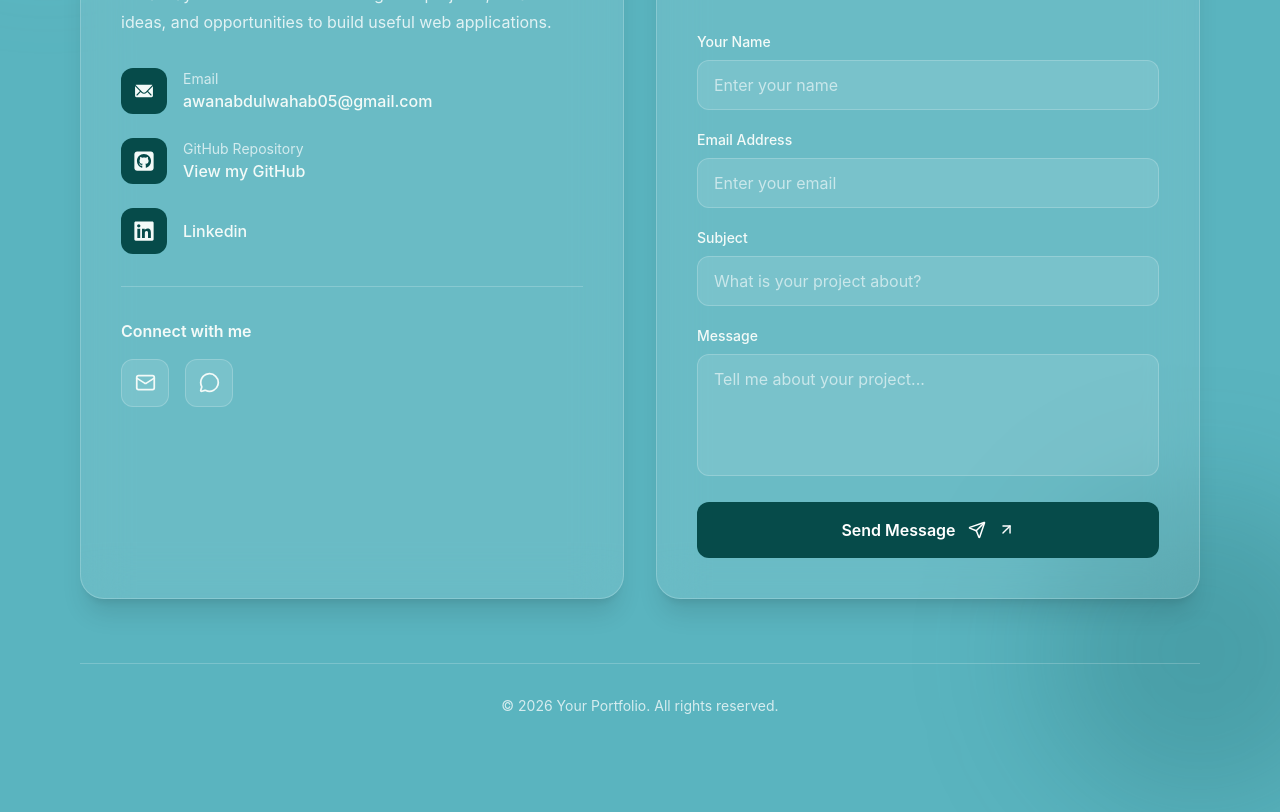
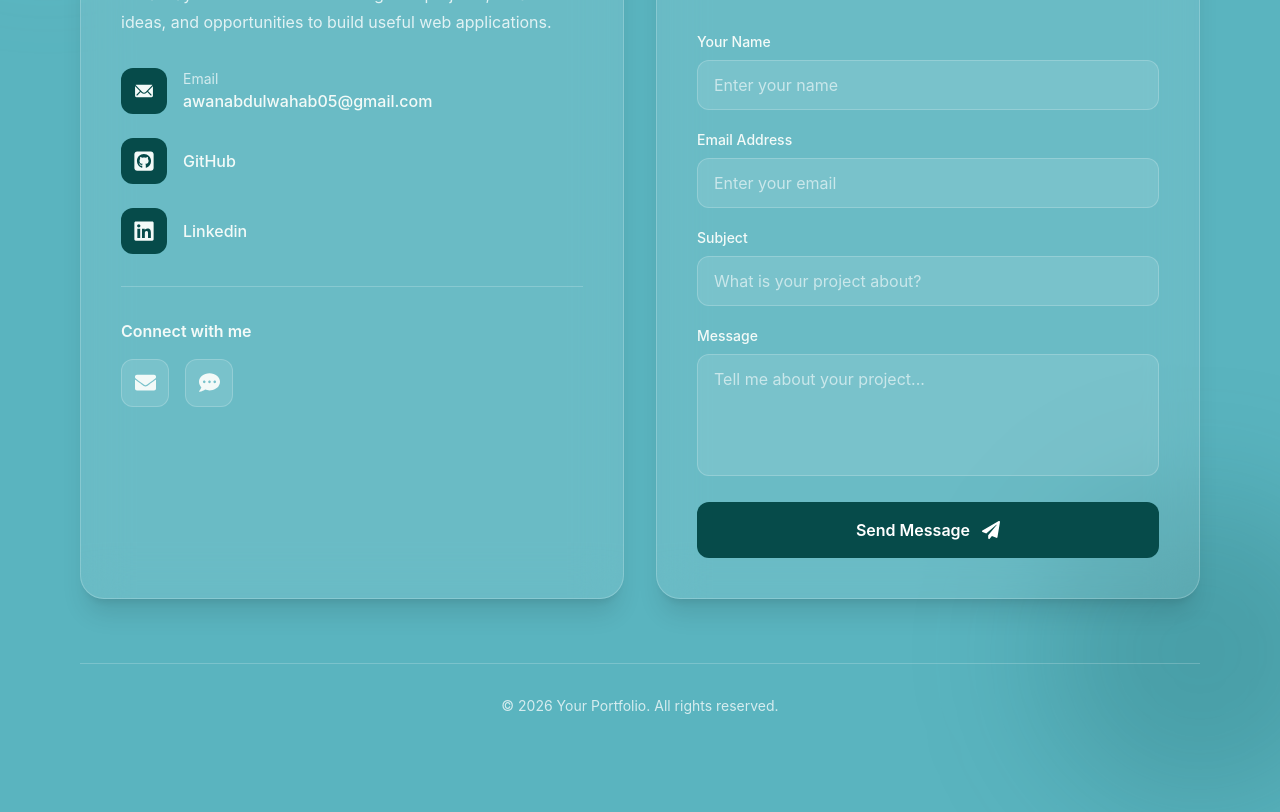
Before and after one commit to awanabdulwahab05/portfolio, a React app: page / in a window 1280 px wide. Shown: the part 4220-5032 px from the top of the page. Built offline with nearby package versions, Linux system fonts and the light colour scheme; the HTML template or start-up script is replaced by a standard one.

Commit message:
emailJS intergration

```diff
--- a/src/components/Contact.jsx
+++ b/src/components/Contact.jsx
@@ -1,21 +1,49 @@
-import React, { useState } from "react";
+
+import { useState, useRef } from "react";
 import { motion } from "motion/react";
 import {
-    Mail,
-    MapPin,
-    Send,
-    ArrowUpRight,
-    MessageCircle,
-} from "lucide-react";
-import { IoIosMail } from "react-icons/io"
-import { FaSquareGithub, FaLinkedin } from "react-icons/fa6"
+    FaEnvelope,
+    FaPaperPlane,
+    FaCommentDots,
+} from "react-icons/fa";
+import emailjs from "@emailjs/browser";
+import { IoIosMail } from "react-icons/io";
+import { FaSquareGithub, FaLinkedin as FaLinkedin6 } from "react-icons/fa6";
 
 const Contact = () => {
     const [submitted, setSubmitted] = useState(false);
+    const [isSending, setIsSending] = useState(false);
+    const [errorMessage, setErrorMessage] = useState("");
+    const form = useRef(null);
 
-    const handleSubmit = (e) => {
+    const handleSubmit = async (e) => {
         e.preventDefault();
-        setSubmitted(true);
+
+        if (!form.current || isSending) return;
+
+        setIsSending(true);
+        setErrorMessage("");
+
+        try {
+            await emailjs.sendForm(
+                import.meta.env.VITE_EMAILJS_SERVICE_ID,
+                import.meta.env.VITE_EMAILJS_TEMPLATE_ID,
+                form.current,
+                {
+                    publicKey: import.meta.env.VITE_EMAILJS_PUBLIC_KEY,
+                }
+            );
+
+            setSubmitted(true);
+            form.current.reset();
+        } catch (error) {
+            console.error("EmailJS error:", error);
+            setErrorMessage(
+                "Failed to send your message. Please try again."
+            );
+        } finally {
+            setIsSending(false);
+        }
     };
 
     return (
@@ -97,23 +125,22 @@ const Contact = () => {
                                 </div>
 
                                 <div>
-                                    <p className="text-sm text-white/70">GitHub Repository</p>
-                                    <p className="font-medium">View my GitHub</p>
+                                    {/* <p className="text-sm text-white/70">GitHub Repository</p> */}
+                                    <p className="font-medium">GitHub</p>
                                 </div>
                             </a>
 
                             <a
-                                href="https://github.com/awanabdulwahab05"
+                                href=""
                                 target="_blank"
                                 rel="noopener noreferrer"
                                 className="flex items-center gap-4 rounded-xl transition hover:bg-white/10"
                             >
                                 <div className="rounded-xl bg-[#064B4A] p-3">
-                                    <FaLinkedin size={22} />
+                                    <FaLinkedin6 size={22} />
                                 </div>
 
                                 <div>
-                                    {/* <p className="text-sm text-white/70">Linkedin</p> */}
                                     <p className="font-medium">Linkedin</p>
                                 </div>
                             </a>
@@ -125,11 +152,11 @@ const Contact = () => {
 
                         <div className="flex gap-4">
                             <a
-                                href="mailto:your.email@example.com"
+                                href="mailto:awanabdulwahab05@gmail.com"
                                 aria-label="Send me an email"
                                 className="flex h-12 w-12 items-center justify-center rounded-xl border border-white/20 bg-white/10 transition duration-300 hover:-translate-y-1 hover:bg-[#064B4A]"
                             >
-                                <Mail size={21} />
+                                <FaEnvelope size={21} />
                             </a>
 
                             <a
@@ -137,7 +164,7 @@ const Contact = () => {
                                 aria-label="Contact me"
                                 className="flex h-12 w-12 items-center justify-center rounded-xl border border-white/20 bg-white/10 transition duration-300 hover:-translate-y-1 hover:bg-[#064B4A]"
                             >
-                                <MessageCircle size={21} />
+                                <FaCommentDots size={21} />
                             </a>
                         </div>
                     </motion.div>
@@ -164,12 +191,15 @@ const Contact = () => {
                                     Thank you!
                                 </h4>
                                 <p className="mt-2 text-white/80">
-                                    Your form was submitted in the frontend demo.
-                                    No email has been sent yet.
+                                    Your message has been sent successfully.
+                                    I'll get back to you soon.
                                 </p>
 
                                 <button
-                                    onClick={() => setSubmitted(false)}
+                                    onClick={() => {
+                                        setSubmitted(false);
+                                        setErrorMessage("");
+                                    }}
                                     className="mt-5 font-semibold underline underline-offset-4 hover:text-[#064B4A]"
                                 >
                                     Send another message
@@ -177,6 +207,7 @@ const Contact = () => {
                             </div>
                         ) : (
                             <form
+                                ref={form}
                                 onSubmit={handleSubmit}
                                 className="mt-8 space-y-5"
                             >
@@ -189,7 +220,7 @@ const Contact = () => {
                                     </label>
                                     <input
                                         id="name"
-                                        name="name"
+                                        name="from_name"
                                         type="text"
                                         placeholder="Enter your name"
                                         required
@@ -206,7 +237,7 @@ const Contact = () => {
                                     </label>
                                     <input
                                         id="email"
-                                        name="email"
+                                        name="from_email"
                                         type="email"
                                         placeholder="Enter your email"
                                         required
@@ -248,19 +279,23 @@ const Contact = () => {
                                     />
                                 </div>
 
+                                {errorMessage && (
+                                    <p role="alert" className="text-sm font-medium text-red-100">
+                                        {errorMessage}
+                                    </p>
+                                )}
+
                                 <button
                                     type="submit"
-                                    className="group flex w-full items-center justify-center gap-3 rounded-xl bg-[#064B4A] px-6 py-4 font-semibold text-white transition duration-300 hover:-translate-y-1 hover:bg-[#166b72] hover:shadow-lg"
+                                    disabled={isSending}
+                                    className="group flex w-full items-center justify-center gap-3 rounded-xl bg-[#064B4A] px-6 py-4 font-semibold text-white transition duration-300 hover:-translate-y-1 hover:bg-[#166b72] hover:shadow-lg disabled:cursor-not-allowed disabled:opacity-60"
                                 >
-                                    Send Message
-                                    <Send
+                                    {isSending ? "Sending..." : "Send Message"}
+                                    <FaPaperPlane
                                         size={18}
                                         className="transition-transform duration-300 group-hover:translate-x-1"
                                     />
-                                    <ArrowUpRight
-                                        size={17}
-                                        className="transition-transform duration-300 group-hover:translate-x-1 group-hover:-translate-y-1"
-                                    />
+
                                 </button>
                             </form>
                         )}
```
